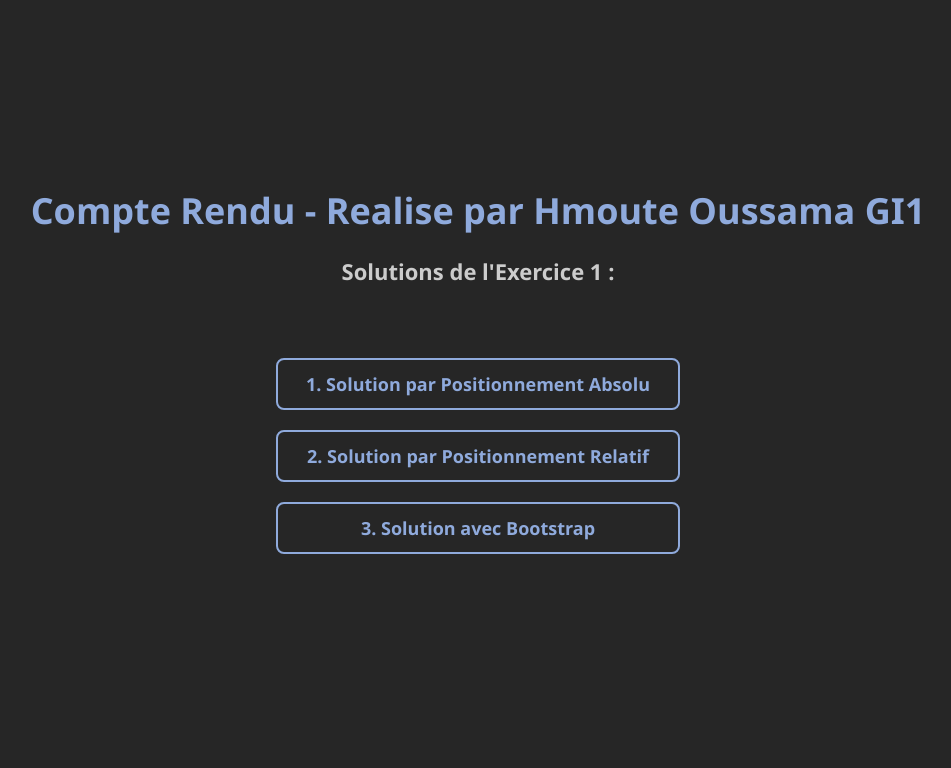
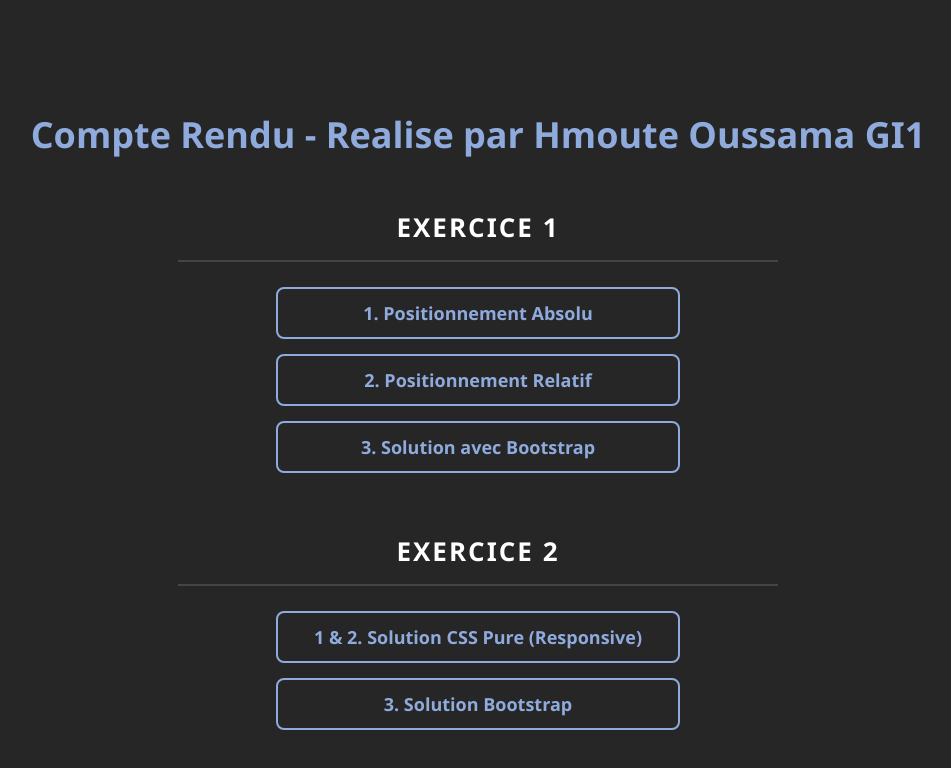
Before and after one commit to Hmoute-Oussama/devoir_libre_web_oussama_hmoute, a plain HTML site: page compterendutp2.html in a window 1280 px wide. Shown: the whole page, without its empty margins (162-1113 px from the left). Drawn offline with Linux system fonts and the light colour scheme.

Commit message:
fourth commit

```diff
--- a/compterendutp2.html
+++ b/compterendutp2.html
@@ -1,28 +1,31 @@
 <!DOCTYPE html>
 <html lang="fr">
-
 <head>
     <meta charset="UTF-8">
     <title>Compte Rendu TP2</title>
-    <link rel="stylesheet" href="style.css?v=4">
+    <link rel="stylesheet" href="style.css?v=5">
     <style>
         .page-wrapper {
             display: flex;
             flex-direction: column;
             align-items: center;
-            justify-content: center;
-            min-height: 80vh;
+            justify-content: flex-start;
+            padding: 60px 20px;
+            min-height: 100vh;
             text-align: center;
         }
-
+        .section-container {
+            width: 100%;
+            max-width: 600px;
+            margin-bottom: 60px;
+        }
         .menu-container {
             display: flex;
             flex-direction: column;
-            gap: 20px;
+            gap: 15px;
             align-items: center;
-            margin-top: 40px;
+            margin-top: 25px;
         }
-
         a.menu-btn {
             display: inline-block;
             color: #8faadc;
@@ -35,28 +38,46 @@
             font-weight: bold;
             min-width: 350px;
         }
-
         a.menu-btn:hover {
             background-color: #8faadc;
             color: #262626;
             transform: translateY(-2px);
             box-shadow: 0 4px 12px rgba(143, 170, 220, 0.2);
         }
+        .section-title {
+            color: #ffffff;
+            font-size: 26px;
+            margin-bottom: 10px;
+            border-bottom: 2px solid #444;
+            padding-bottom: 15px;
+            font-weight: bold;
+            text-transform: uppercase;
+            letter-spacing: 2px;
+        }
     </style>
 </head>
-
 <body>
     <div class="header page-wrapper">
-        <div class="title" style="font-size: 36px; margin-bottom: 20px;">Compte Rendu - Realise par Hmoute Oussama GI1
+        <div class="title" style="font-size: 36px; margin-bottom: 50px; color: #8faadc; font-weight: bold;">Compte Rendu - Realise par Hmoute Oussama GI1</div>
+
+        <!-- EXERCICE 1 -->
+        <div class="section-container">
+            <div class="section-title">Exercice 1</div>
+            <div class="menu-container">
+                <a href="solution_absolu.html" class="menu-btn">1. Positionnement Absolu</a>
+                <a href="solution_relatif.html" class="menu-btn">2. Positionnement Relatif</a>
+                <a href="solution_bootstrap.html" class="menu-btn">3. Solution avec Bootstrap</a>
+            </div>
         </div>
-        <div class="question" style="color: #cccccc; margin-bottom: 30px;">Solutions de l'Exercice 1 :</div>
 
-        <div class="menu-container">
-            <a href="solution_absolu.html" class="menu-btn">1. Solution par Positionnement Absolu</a>
-            <a href="solution_relatif.html" class="menu-btn">2. Solution par Positionnement Relatif</a>
-            <a href="solution_bootstrap.html" class="menu-btn">3. Solution avec Bootstrap</a>
+        <!-- EXERCICE 2 -->
+        <div class="section-container">
+            <div class="section-title">Exercice 2</div>
+            <div class="menu-container">
+                <a href="ex2_css.html" class="menu-btn">1 & 2. Solution CSS Pure (Responsive)</a>
+                <a href="ex2_bootstrap.html" class="menu-btn">3. Solution Bootstrap</a>
+            </div>
         </div>
     </div>
 </body>
-
 </html>
```
Also changed, not shown: ex2_bootstrap.html (+1 -1 lines), ex2_css.html (+1 -1 lines), solution_absolu.html (+1 -5 lines), solution_bootstrap.html (+1 -5 lines), solution_relatif.html (+1 -5 lines).
